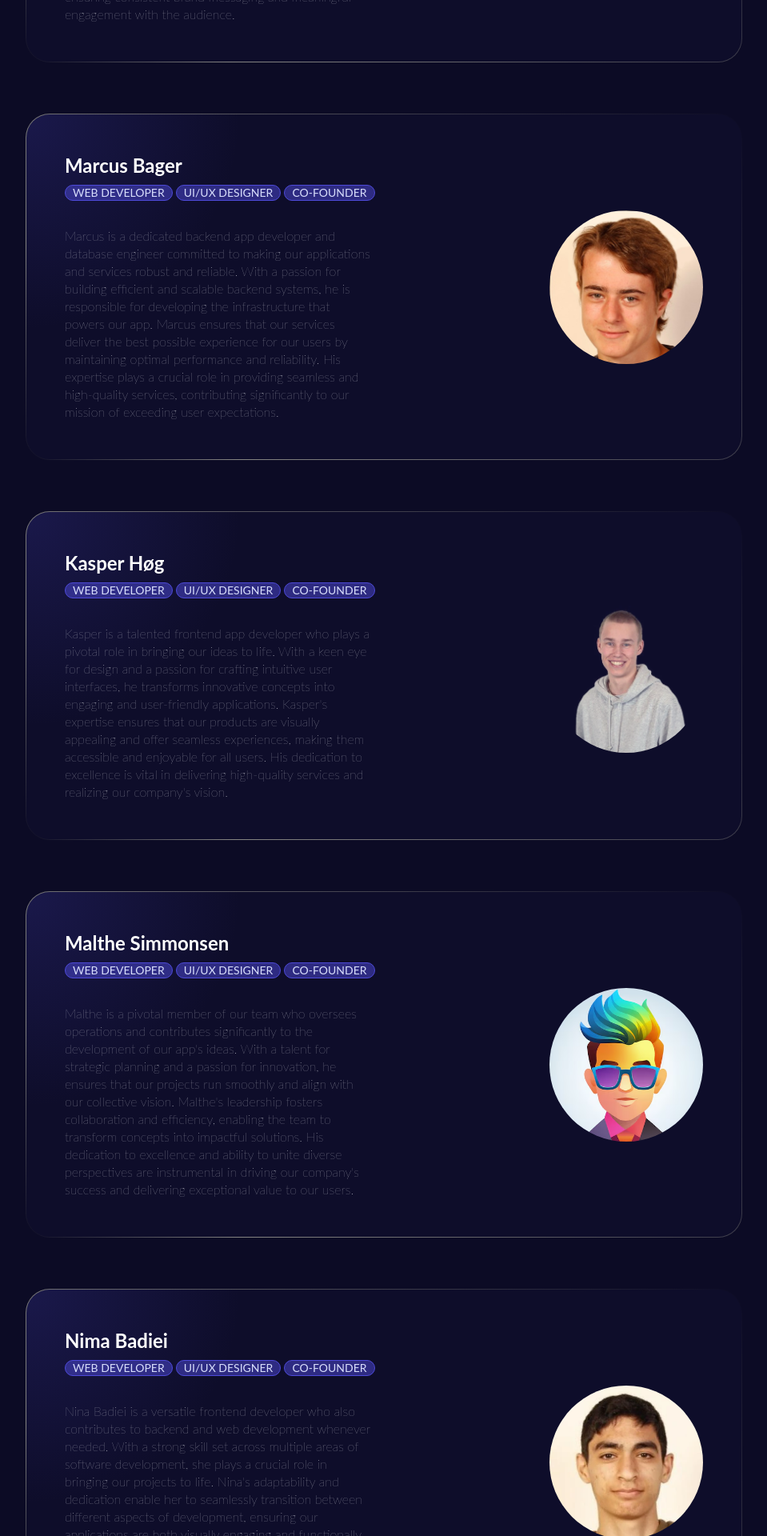
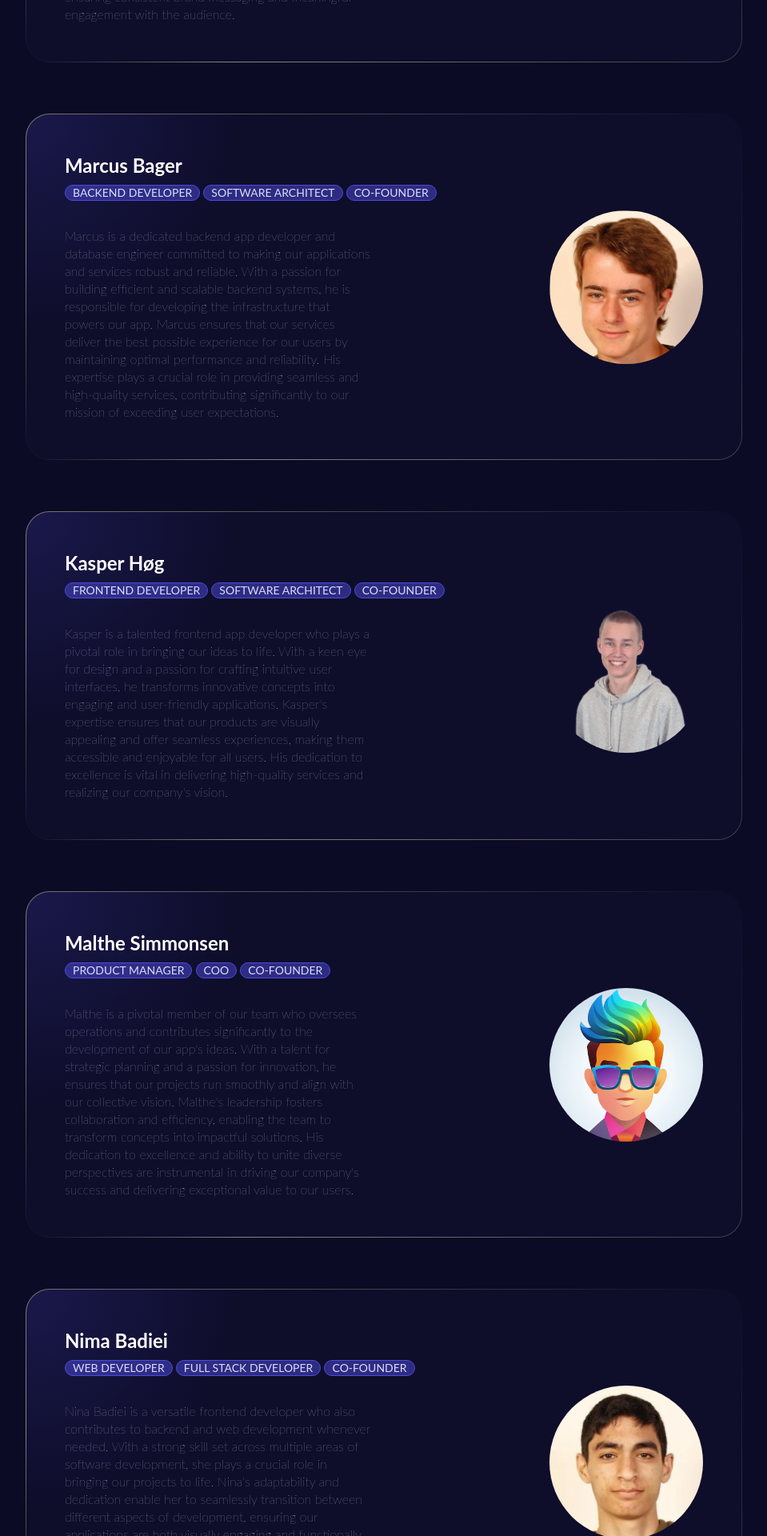
Before and after one commit to kenn7575/landing-page, a SvelteKit app: page /team in a window 1280 px wide. Shown: the part 761-2681 px from the top of the page at 80% size, without its empty margins (160-1119 px from the left). Built offline with nearby package versions, Linux system fonts and the light colour scheme.

Commit message:
chore: updated website content

```diff
--- a/src/routes/team/+page.svelte
+++ b/src/routes/team/+page.svelte
@@ -69,8 +69,11 @@
 						<div>
 							<h3>Marcus Bager</h3>
 
-							<span class="mt-2 badge badge-primary bg-primary/50 uppercase">Web developer</span>
-							<span class="mt-2 badge badge-primary bg-primary/50 uppercase">UI/UX Designer</span>
+							<span class="mt-2 badge badge-primary bg-primary/50 uppercase">Backend developer</span
+							>
+							<span class="mt-2 badge badge-primary bg-primary/50 uppercase"
+								>Software Architect</span
+							>
 							<span class="mt-2 badge badge-primary bg-primary/50 uppercase">Co-founder</span>
 						</div>
 
@@ -101,8 +104,12 @@
 						<div>
 							<h3>Kasper Høg</h3>
 
-							<span class="mt-2 badge badge-primary bg-primary/50 uppercase">Web developer</span>
-							<span class="mt-2 badge badge-primary bg-primary/50 uppercase">UI/UX Designer</span>
+							<span class="mt-2 badge badge-primary bg-primary/50 uppercase"
+								>Frontend developer</span
+							>
+							<span class="mt-2 badge badge-primary bg-primary/50 uppercase"
+								>Software Architect</span
+							>
 							<span class="mt-2 badge badge-primary bg-primary/50 uppercase">Co-founder</span>
 						</div>
 
@@ -133,8 +140,8 @@
 						<div>
 							<h3>Malthe Simmonsen</h3>
 
-							<span class="mt-2 badge badge-primary bg-primary/50 uppercase">Web developer</span>
-							<span class="mt-2 badge badge-primary bg-primary/50 uppercase">UI/UX Designer</span>
+							<span class="mt-2 badge badge-primary bg-primary/50 uppercase">Product manager</span>
+							<span class="mt-2 badge badge-primary bg-primary/50 uppercase">COO</span>
 							<span class="mt-2 badge badge-primary bg-primary/50 uppercase">Co-founder</span>
 						</div>
 
@@ -166,7 +173,9 @@
 							<h3>Nima Badiei</h3>
 
 							<span class="mt-2 badge badge-primary bg-primary/50 uppercase">Web developer</span>
-							<span class="mt-2 badge badge-primary bg-primary/50 uppercase">UI/UX Designer</span>
+							<span class="mt-2 badge badge-primary bg-primary/50 uppercase"
+								>Full stack Developer</span
+							>
 							<span class="mt-2 badge badge-primary bg-primary/50 uppercase">Co-founder</span>
 						</div>
 
```
